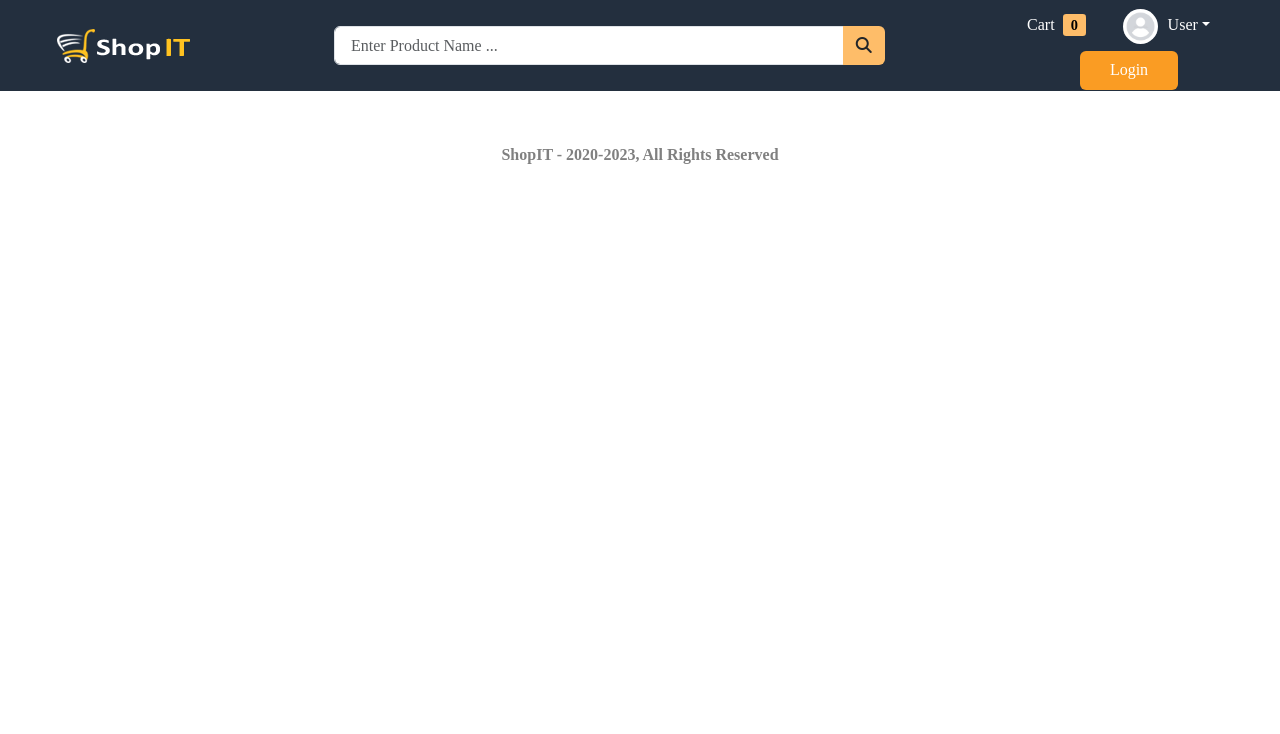
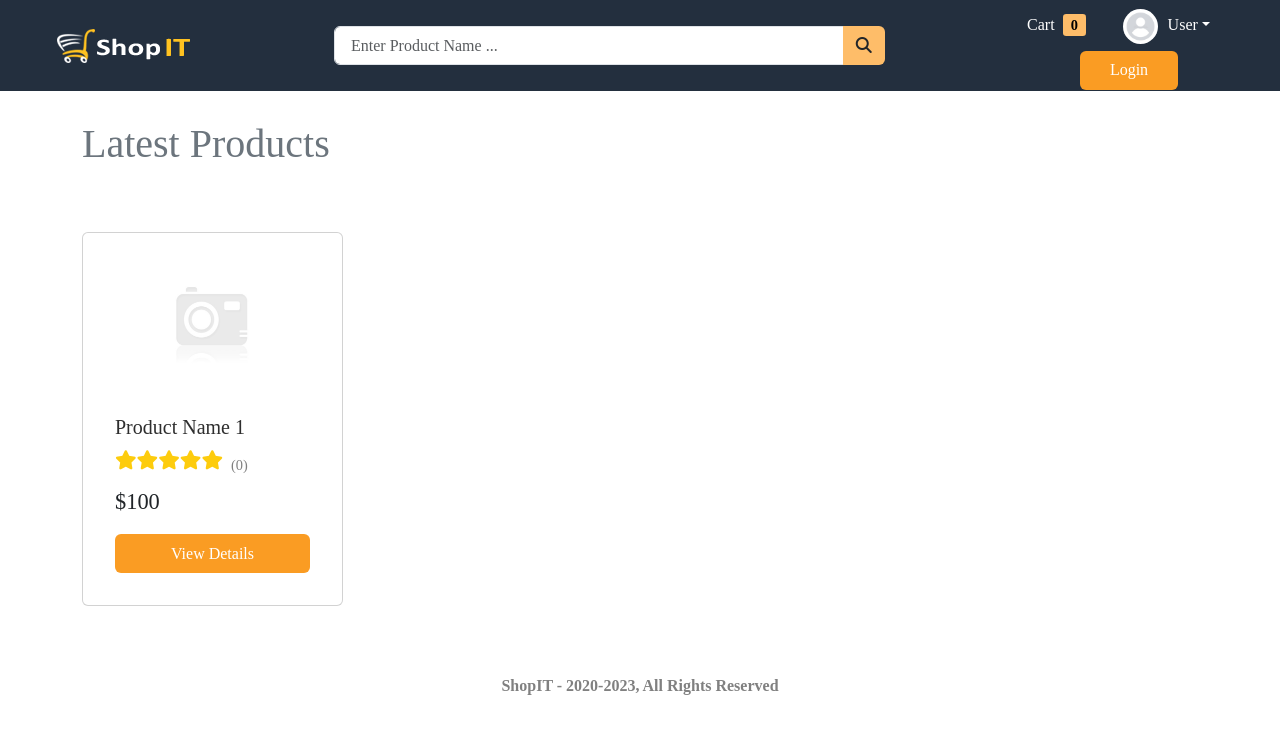
Before and after one commit to AshwanthSai/SydneyKart-Generative-AI, a React (Create React App) app in the folder frontend/: page / in a window 1280 px wide. Shown: the top 734 px of the page. Built offline with nearby package versions, Linux system fonts and the light colour scheme; a web font is replaced by a local one.

Commit message:
Home Page Done + RTK Setup

```diff
--- a/frontend/package.json
+++ b/frontend/package.json
@@ -3,11 +3,15 @@
   "version": "0.1.0",
   "private": true,
   "dependencies": {
+    "@reduxjs/toolkit": "^2.2.7",
     "@testing-library/jest-dom": "^5.17.0",
     "@testing-library/react": "^13.4.0",
     "@testing-library/user-event": "^13.5.0",
     "react": "^18.3.1",
     "react-dom": "^18.3.1",
+    "react-helmet": "^6.1.0",
+    "react-redux": "^9.1.2",
+    "react-router-dom": "^6.26.2",
     "react-scripts": "5.0.1",
     "web-vitals": "^2.1.4"
   },
--- a/frontend/src/App.js
+++ b/frontend/src/App.js
@@ -1,13 +1,22 @@
 import Footer from './Components/Layout/Footer';
 import Header from './Components/Layout/Header';
+import Home from "./Components/Home"
+import { BrowserRouter as Router, Routes, Route} from "react-router-dom";
 
 function App() {
   return (
     <>
-      <Header/>
-      <Footer/>
+      <Router>
+        <Header/>
+        <div className='container'>
+          <Routes>
+            <Route path = "/" element={<Home />} />
+          </Routes>
+        </div>
+        <Footer/>
+      </Router>
     </>
-  );
+  )
 }
 
 export default App;
--- /dev/null
+++ b/frontend/src/Components/Home.jsx
@@ -0,0 +1,55 @@
+import React from "react";
+import MetaData from "./MetaData";
+
+const Home = () => {
+  return (
+    <>
+    <MetaData title = "Buy Best Products Online "/>
+      <div className="row">
+        <div className="col-6 col-md-12">
+          <h1 id="products_heading" className="text-secondary">
+            Latest Products
+          </h1>
+
+          <section id="products" className="mt-5">
+            <div className="row">
+              <div className="col-sm-12 col-md-6 col-lg-3 my-3">
+                <div className="card p-3 rounded"> {/* Card Photo */}
+                  <img
+                    className="card-img-top mx-auto"
+                    src="./images/default_product.png"
+                    alt=""
+                  />
+                  <div className="card-body ps-3 d-flex justify-content-center flex-column">
+                    <h5 className="card-title">
+                      <a href="">Product Name 1</a>
+                    </h5>
+                    <div className="ratings mt-auto d-flex"> {/* Adds Five Stars to the Product Card */}
+                      <div className="star-ratings">
+                        <i className="fa fa-star star-active"></i>
+                        <i className="fa fa-star star-active"></i>
+                        <i className="fa fa-star star-active"></i>
+                        <i className="fa fa-star star-active"></i>
+                        <i className="fa fa-star star-active"></i>
+                      </div>
+                      <span id="no_of_reviews" className="pt-2 ps-2"> {/* {""} Used to add a Space */}
+                        {" "}
+                        (0){" "}
+                      </span>
+                    </div>
+                    <p className="card-text mt-2">$100</p> {/* Price */}
+                    <a href="" id="view_btn" className="btn btn-block"> {/* View Details Button */}
+                      View Details
+                    </a>
+                  </div>
+                </div>
+              </div>
+            </div>
+          </section>
+        </div>
+      </div>
+    </>
+  );
+};
+
+export default Home;
--- a/frontend/src/Components/Layout/Header.jsx
+++ b/frontend/src/Components/Layout/Header.jsx
@@ -3,15 +3,18 @@
 const Header = () => {
   return (
   <>
+    {/* Single Row Grid */}
     <nav className="navbar row">
-      <div className="col-12 col-md-3 ps-5">
+      <div className="col-12 col-md-3 ps-5"> {/* Brand Logo Div*/}
+    {/* Margin down = 3, Padding Start =  5  */}
         <div className="navbar-brand">
           <a href="/">
             <img src="images/shopit_logo.png" alt="Sydney Kart" />
           </a>
         </div>
       </div>
-      <div className="col-12 col-md-6 mt-2 mt-md-0">
+      {/* Margin Top 2, Margin Top, Margin Down - 0 */}
+      <div className="col-12 col-md-6 mt-2 mt-md-0"> {/* Search Input Div */}
         <form action="your_search_action_url_here" method="get">
           <div className="input-group">
             <input
@@ -29,7 +32,7 @@
           </div>
         </form>
       </div>
-      <div className="col-12 col-md-3 mt-4 mt-md-0 text-center">
+      <div className="col-12 col-md-3 mt-4 mt-md-0 text-center"> {/* Cart + User + Login  */}
         <a href="/cart" style={{textDecoration: "none"}}>
           <span id="cart" className="ms-3"> Cart </span>
           <span className="ms-1" id="cart_count">0</span>
@@ -51,6 +54,10 @@
             </figure>
             <span>User</span>
           </button>
+          {/*
+            For example, if you have a  <div>  element with the class  w-100 ,
+            it will stretch to fill the entire width of its parent element:
+          */}
           <div className="dropdown-menu w-100" aria-labelledby="dropDownMenuButton">
             <a className="dropdown-item" href="/admin/dashboard"> Dashboard </a>
 
@@ -61,7 +68,7 @@
             <a className="dropdown-item text-danger" href="/"> Logout </a>
           </div>
         </div>
-
+        {/* MS - Margin Start 4 */}
         <a href="/login" className="btn ms-4" id="login_btn"> Login </a>
       </div>
     </nav>
--- /dev/null
+++ b/frontend/src/Components/MetaData.jsx
@@ -0,0 +1,14 @@
+import React from "react";
+import {Helmet} from "react-helmet";
+
+const MetaData = ({title}) => {
+  return (
+    <>
+    <Helmet>
+        <title>{title} - Shop IT</title>
+    </Helmet>
+    </>
+  )
+};
+
+export default MetaData;
```
Also changed, not shown: frontend/src/App.css (+59 -0 lines), frontend/src/Redux/store.js (added, +7 -0 lines), 1 other file (tests, documents, lock files or other folders).
